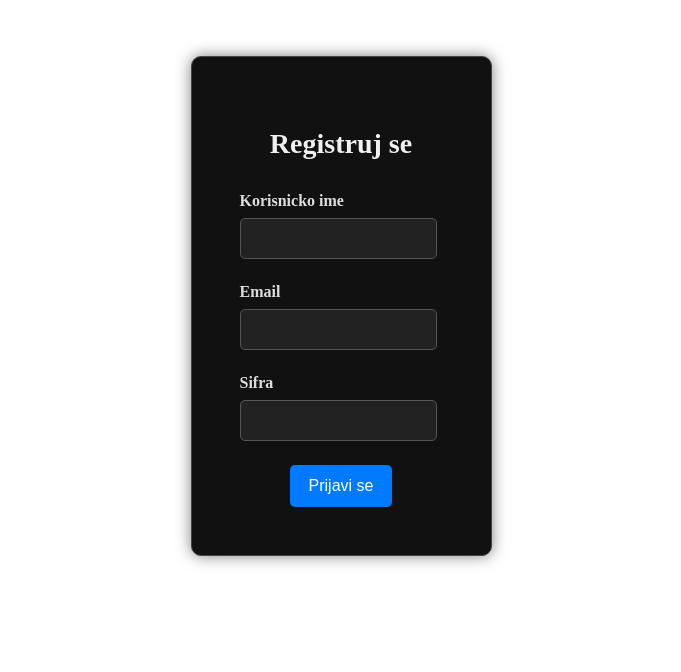
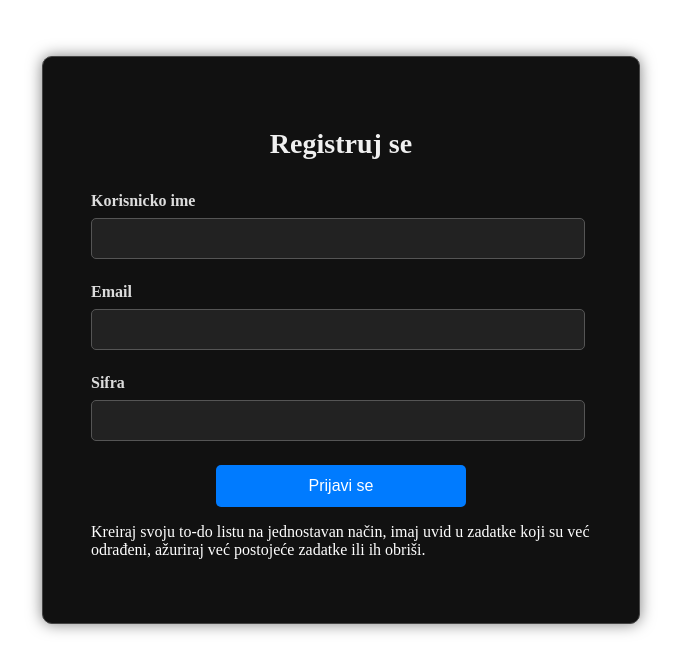
Before and after one commit to borisstevanovic96/tasks, a React (Create React App) app in the folder ui/: page /register in a window 1280 px wide. Shown: the top 672 px of the page, without its empty margins (299-980 px from the left). Built offline with nearby package versions, Linux system fonts and the light colour scheme.

Commit message:
Update Register.js

```diff
--- a/ui/src/components/Register.js
+++ b/ui/src/components/Register.js
@@ -134,6 +134,9 @@ function Register() {
           </button>
         </form>
       )}
+         <div className="register-info">
+        <p>Kreiraj svoju to-do listu na jednostavan način, imaj uvid u zadatke koji su već odrađeni, ažuriraj već postojeće zadatke ili ih obriši.</p>
+      </div>
     </div>
   );
 }
```
